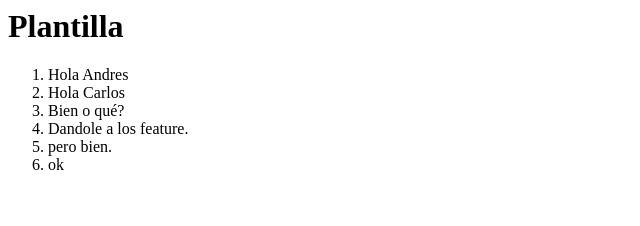
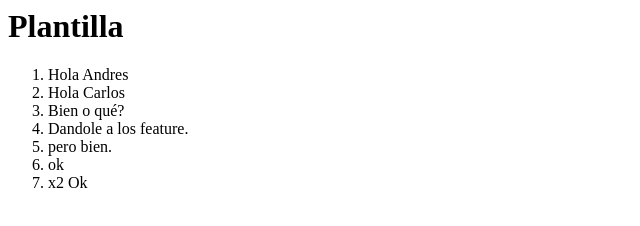
Before and after one commit to dandres10/WorkFlow, a plain HTML site: page index.html in a window 1280 px wide. Shown: the full height of the page, 0-640 px from the left. Drawn offline with Linux system fonts and the light colour scheme.

Commit message:
nuevo commit

```diff
--- a/index.html
+++ b/index.html
@@ -29,6 +29,9 @@
 		<li>
             ok
         </li>
+		<li>
+            x2 Ok
+        </li>
     </ol>
 </body>
 
```
